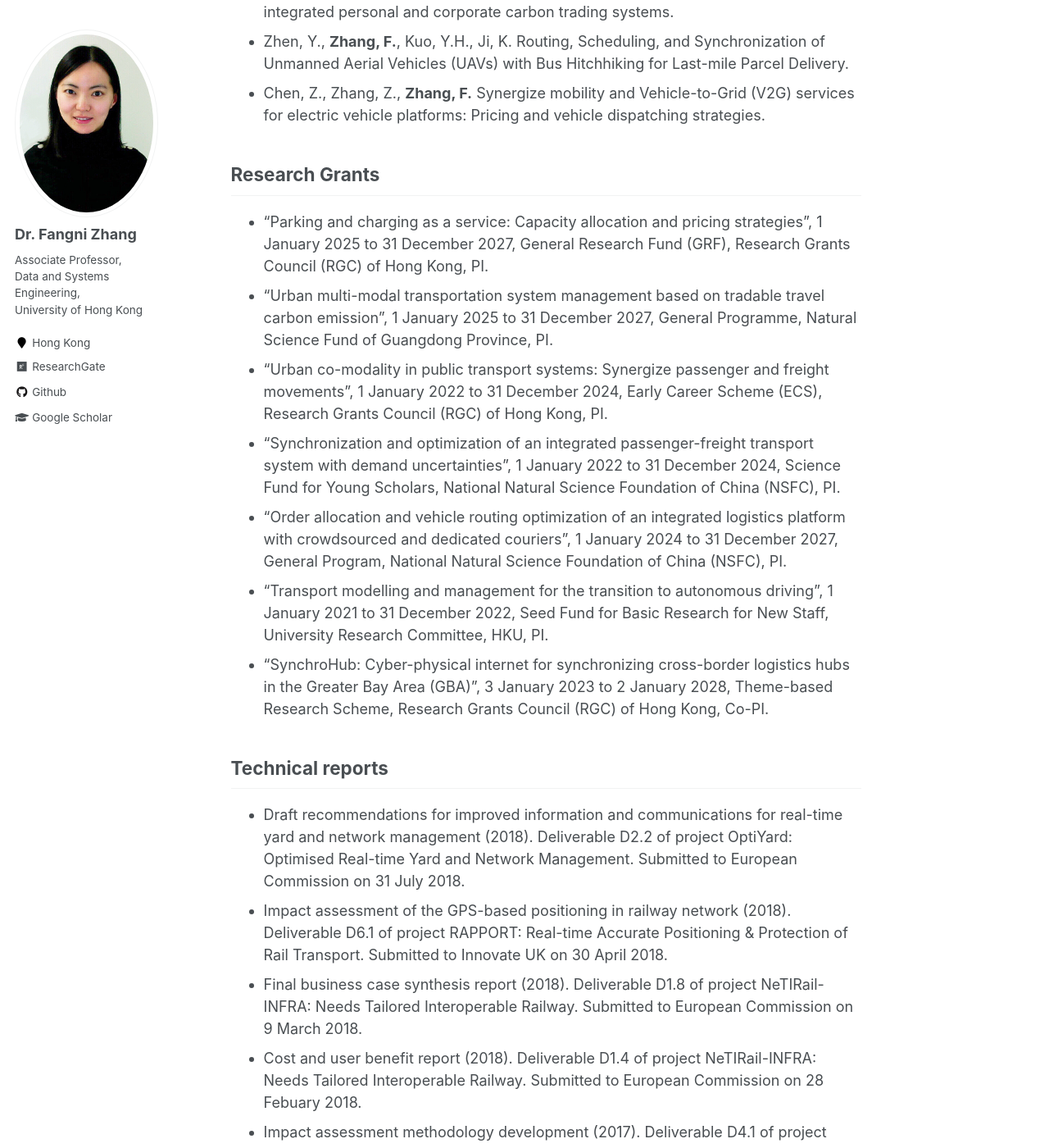
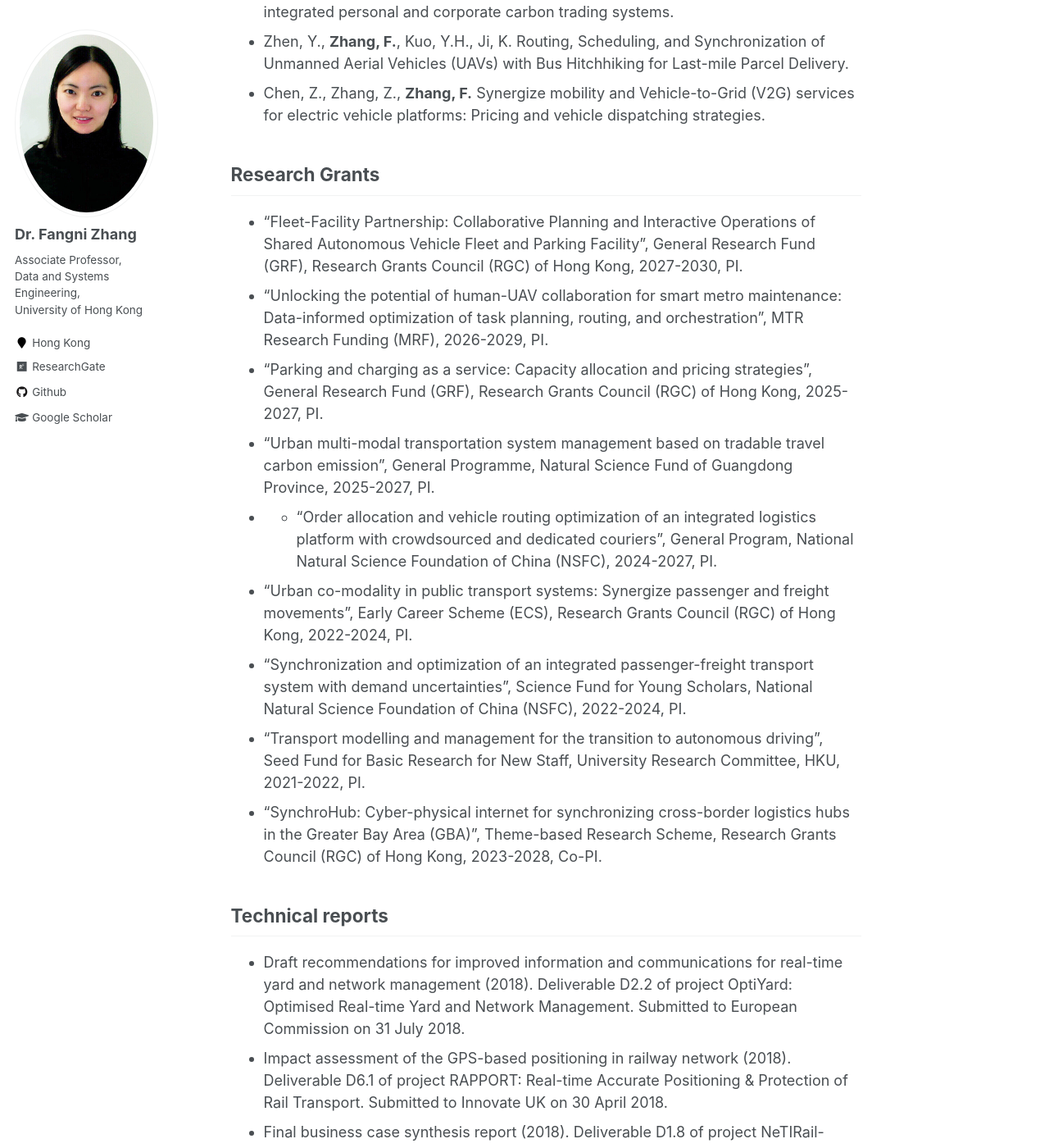
Before and after one commit to fangnizhang/fangnizhang.github.io, a Jekyll site: the page built from _pages/research.md, in a window 1280 px wide and 1400 px high, scrolled down 720 px. Shown: the whole window at 82% size. Built offline with Jekyll 4.4.1, drawn with Linux system fonts in a browser that asks for light colours.

Commit message:
Update research.md

```diff
--- a/_pages/research.md
+++ b/_pages/research.md
@@ -18,13 +18,15 @@ Selected working papers
 
 Research Grants
 ------------
-* "Parking and charging as a service: Capacity allocation and pricing strategies", 1 January 2025 to 31 December 2027, General Research Fund (GRF), Research Grants Council (RGC) of Hong Kong, PI.
-* "Urban multi-modal transportation system management based on tradable travel carbon emission", 1 January 2025 to 31 December 2027, General Programme, Natural Science Fund of Guangdong Province, PI.
-* "Urban co-modality in public transport systems: Synergize passenger and freight movements", 1 January 2022 to 31 December 2024, Early Career Scheme (ECS), Research Grants Council (RGC) of Hong Kong, PI.
-* "Synchronization and optimization of an integrated passenger-freight transport system with demand uncertainties", 1 January 2022 to 31 December 2024, Science Fund for Young Scholars, National Natural Science Foundation of China (NSFC), PI.
-* "Order allocation and vehicle routing optimization of an integrated logistics platform with crowdsourced and dedicated couriers", 1 January 2024 to 31 December 2027, General Program, National Natural Science Foundation of China (NSFC), PI.
-* "Transport modelling and management for the transition to autonomous driving", 1 January 2021 to 31 December 2022, Seed Fund for Basic Research for New Staff, University Research Committee, HKU, PI.
-* "SynchroHub: Cyber-physical internet for synchronizing cross-border logistics hubs in the Greater Bay Area (GBA)", 3 January 2023 to 2 January 2028, Theme-based Research Scheme, Research Grants Council (RGC) of Hong Kong, Co-PI.
+* "Fleet-Facility Partnership: Collaborative Planning and Interactive Operations of Shared Autonomous Vehicle Fleet and Parking Facility", General Research Fund (GRF), Research Grants Council (RGC) of Hong Kong, 2027-2030, PI.
+* "Unlocking the potential of human-UAV collaboration for smart metro maintenance: Data-informed optimization of task planning, routing, and orchestration", MTR Research Funding (MRF), 2026-2029, PI.
+* "Parking and charging as a service: Capacity allocation and pricing strategies", General Research Fund (GRF), Research Grants Council (RGC) of Hong Kong, 2025-2027, PI.
+* "Urban multi-modal transportation system management based on tradable travel carbon emission", General Programme, Natural Science Fund of Guangdong Province, 2025-2027, PI.
+* * "Order allocation and vehicle routing optimization of an integrated logistics platform with crowdsourced and dedicated couriers", General Program, National Natural Science Foundation of China (NSFC), 2024-2027, PI.
+* "Urban co-modality in public transport systems: Synergize passenger and freight movements", Early Career Scheme (ECS), Research Grants Council (RGC) of Hong Kong, 2022-2024, PI.
+* "Synchronization and optimization of an integrated passenger-freight transport system with demand uncertainties", Science Fund for Young Scholars, National Natural Science Foundation of China (NSFC), 2022-2024, PI.
+* "Transport modelling and management for the transition to autonomous driving", Seed Fund for Basic Research for New Staff, University Research Committee, HKU, 2021-2022, PI.
+* "SynchroHub: Cyber-physical internet for synchronizing cross-border logistics hubs in the Greater Bay Area (GBA)", Theme-based Research Scheme, Research Grants Council (RGC) of Hong Kong, 2023-2028, Co-PI.
 
 Technical reports
 ------------
```
